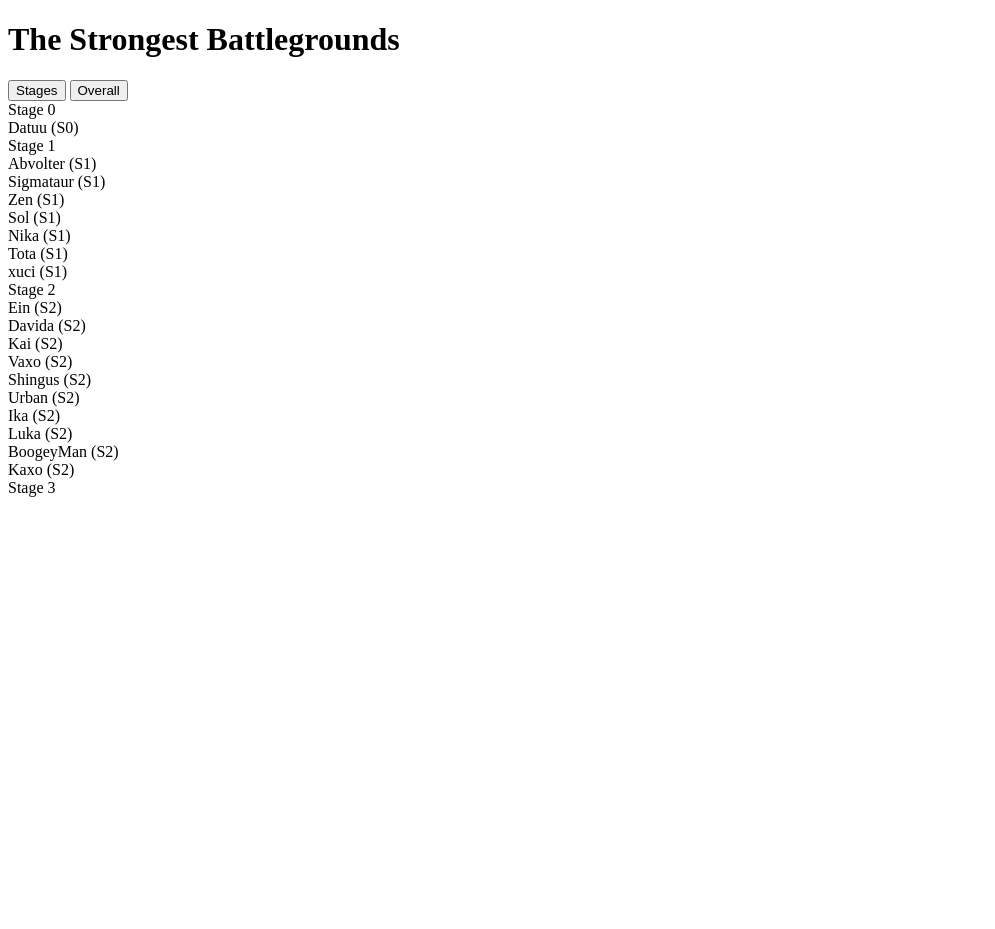
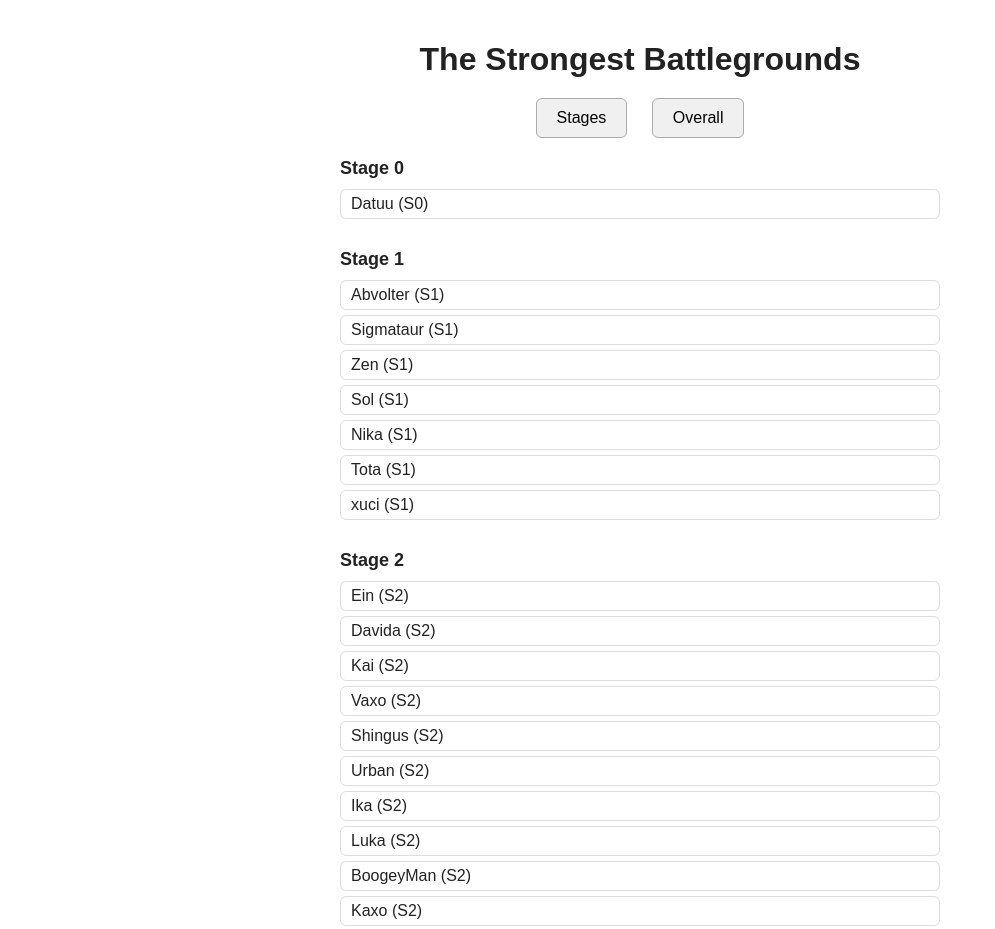
Before and after one commit to Abvolter/the-strongest-battlegrounds, a plain HTML site: page index.html in a window 1280 px wide. Shown: the top 929 px of the page, without its empty margins (0-995 px from the left). Before the commit the page ends 800 px from the top, so only its background shows below. Drawn offline with Linux system fonts and the light colour scheme.

Commit message:
Update index.html

```diff
--- a/index.html
+++ b/index.html
@@ -4,6 +4,79 @@
   <meta charset="UTF-8">
   <title>The Strongest Battlegrounds Stages</title>
   <link rel="stylesheet" href="style.css">
+  <style>
+    body {
+      font-family: Arial, sans-serif;
+      background: #fff;
+      color: #222;
+      margin: 0;
+      padding: 20px;
+      text-align: center;
+    }
+
+    h1 {
+      margin-bottom: 20px;
+    }
+
+    .tabs {
+      margin-bottom: 20px;
+    }
+
+    button {
+      margin: 0 10px;
+      padding: 10px 20px;
+      font-size: 16px;
+      border: 1px solid #aaa;
+      border-radius: 6px;
+      background-color: #f0f0f0;
+      cursor: pointer;
+    }
+
+    #content {
+      max-width: 600px;
+      margin: 0 auto;
+      text-align: left;
+    }
+
+    .player-row {
+      display: flex;
+      justify-content: space-between;
+      align-items: center;
+      padding: 8px 16px;
+      margin: 6px 0;
+      border: 1px solid #ccc;
+      border-radius: 8px;
+      background-color: #f9f9f9;
+      color: #333;
+    }
+
+    .player-name {
+      font-size: 16px;
+    }
+
+    .player-score {
+      font-size: 14px;
+      color: #666;
+    }
+
+    /* Optional: Style for "Stages" view */
+    .stage-column {
+      margin-bottom: 30px;
+    }
+
+    .stage-title {
+      font-weight: bold;
+      margin-bottom: 10px;
+      font-size: 18px;
+    }
+
+    .player {
+      margin: 5px 0;
+      padding: 5px 10px;
+      border: 1px solid #ddd;
+      border-radius: 6px;
+    }
+  </style>
 </head>
 <body>
   <h1>The Strongest Battlegrounds</h1>
```
